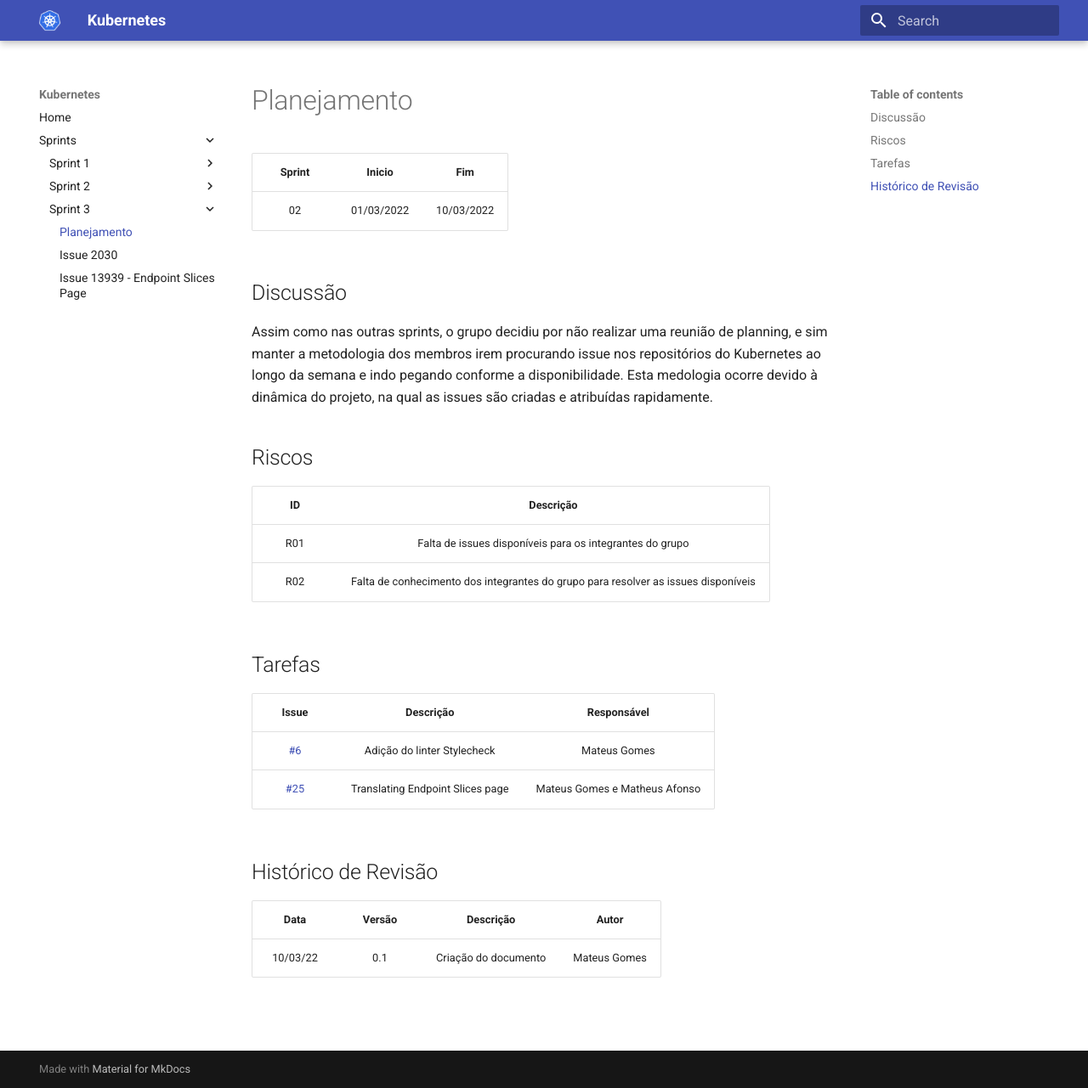
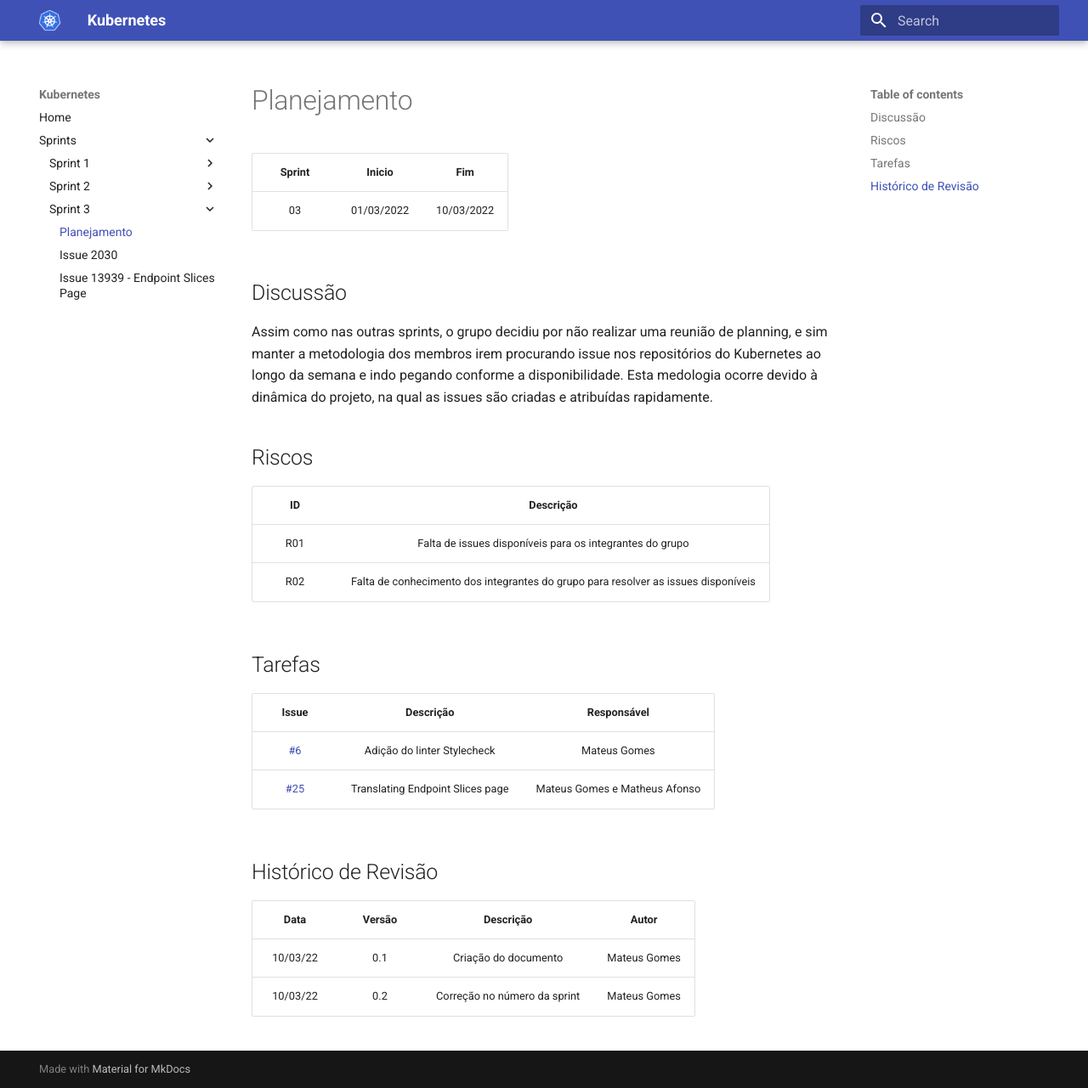
Before and after one commit to GCES-Kubernetes-2021-2/docs, an MkDocs documentation site: the page built from docs/sprints/sprint_3/planejamento.md, in a window 1280 px wide and 1281 px high. Shown: the whole window at 85% size. Built offline with MkDocs 1.6.1 and Material for MkDocs 9.7.7, drawn with Linux system fonts in a browser that asks for light colours; old or Windows-style settings are respelled for this version of MkDocs.

Commit message:
fix: fix number os sprint

```diff
--- a/docs/sprints/sprint_3/planejamento.md
+++ b/docs/sprints/sprint_3/planejamento.md
@@ -1,7 +1,7 @@
 # Planejamento
 |Sprint|Inicio|Fim|
 |:--:|:--:|:--:|
-|02|01/03/2022|10/03/2022|
+|03|01/03/2022|10/03/2022|
 
 ## Discussão
 
@@ -26,3 +26,4 @@
 |Data|Versão|Descrição|Autor|
 |:--:|:--:|:--:|:--:|
 |10/03/22|0.1|Criação do documento |Mateus Gomes|
+|10/03/22|0.2|Correção no número da sprint |Mateus Gomes|
```
